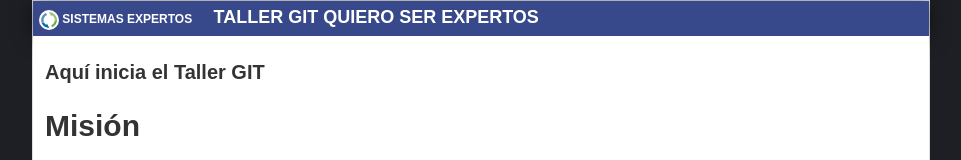
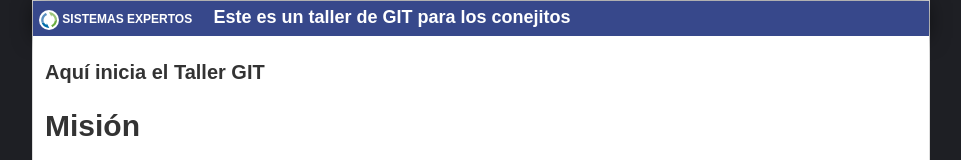
Before and after one commit to ClaudioAngelP/TallerGit, a plain HTML site: page index.html in a window 1280 px wide. Shown: the top 160 px of the page, without its empty margins (159-1120 px from the left). Drawn offline with Linux system fonts and the light colour scheme.

Commit message:
ultimos cambios

```diff
--- a/index.html
+++ b/index.html
@@ -8,7 +8,7 @@
             <div id="cabecera">
                 <img id="logo" src="imagenes/logo-seis.svg" />
                 SISTEMAS EXPERTOS
-                <span id="tagline">TALLER GIT QUIERO SER EXPERTOS</span>
+                <span id="tagline">Este es un taller de GIT para los conejitos</span>
             </div>
             <div id="post">
                 <h1>Aqu&iacute; inicia el Taller GIT </hl>
```
